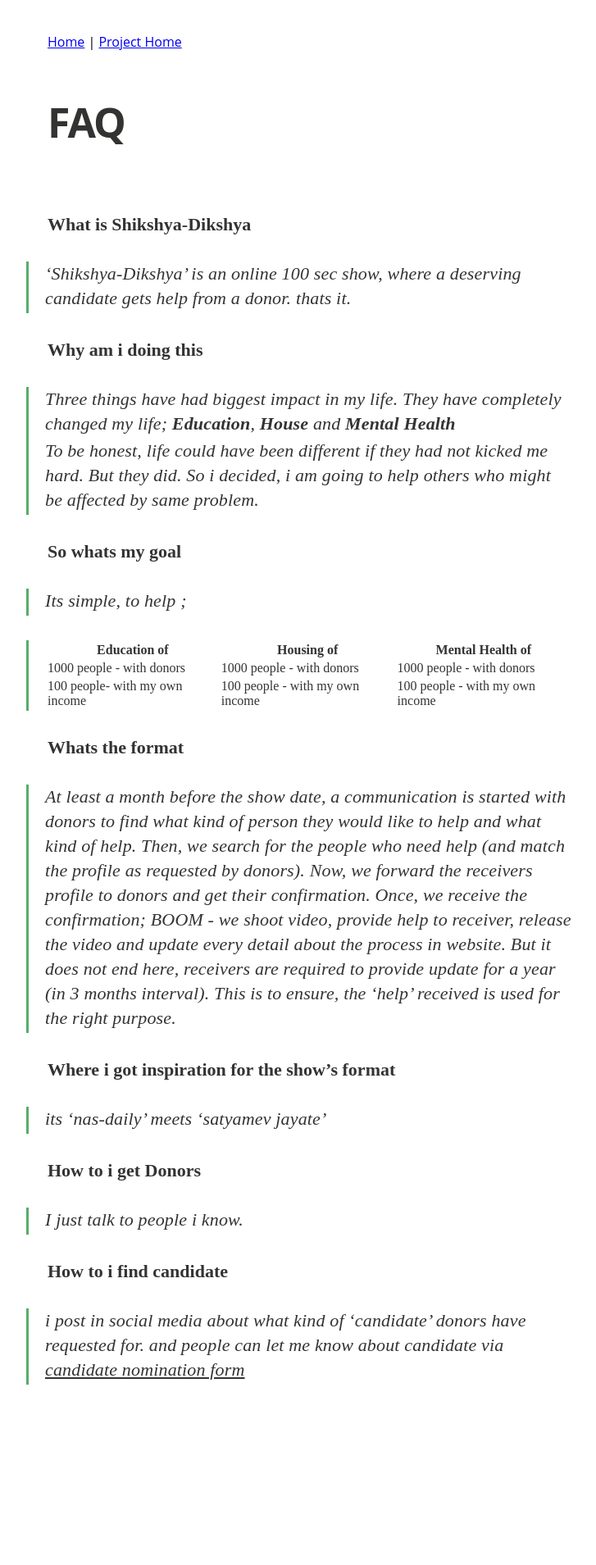
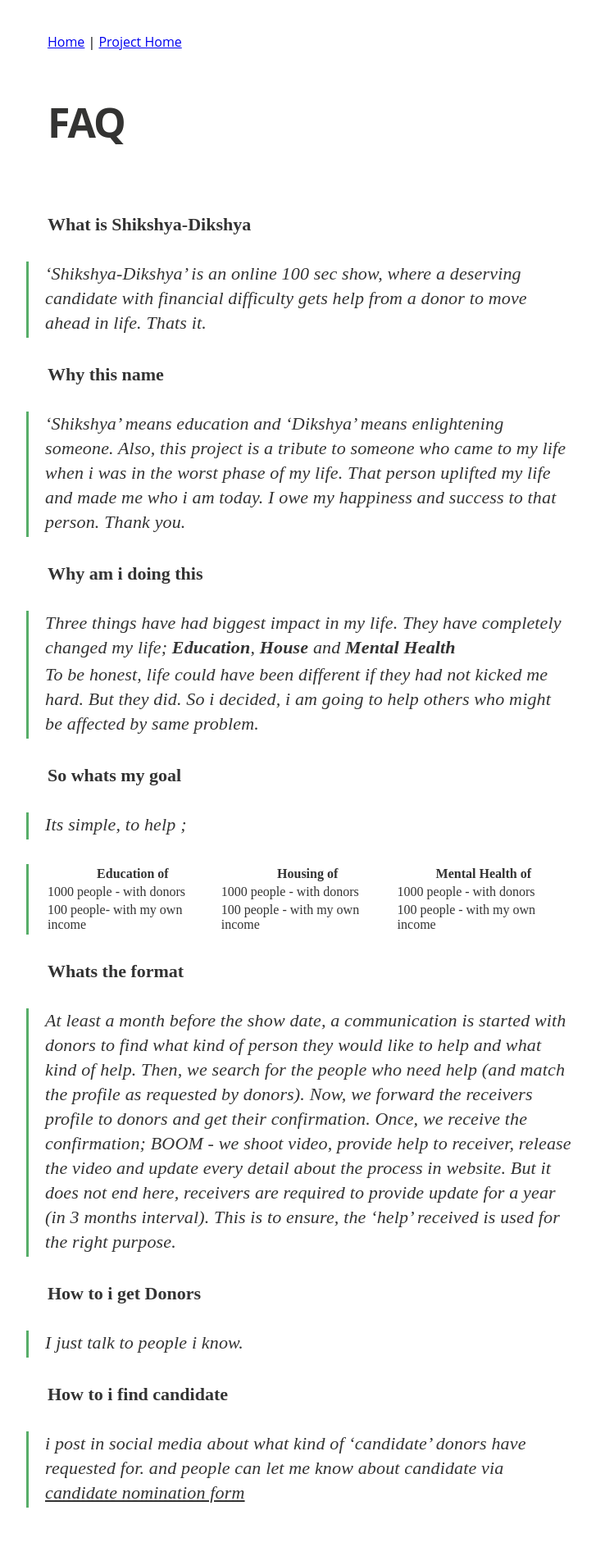
Before and after one commit to kshitijlohani/kshitijlohani.github.io, a Jekyll site: the page built from pages/projects/shikshya-dikshya/faq.md, in a window 1280 px wide. Shown: the whole page at 82% size, without its empty margins (262-989 px from the left). Built offline with Jekyll 4.4.1, drawn with Linux system fonts in a browser that asks for light colours; nearby versions of some CDN libraries; some web fonts are replaced; before the commit the page ends 1759 px from its top, so only the background shows below that.

```diff
--- a/pages/projects/shikshya-dikshya/faq.md
+++ b/pages/projects/shikshya-dikshya/faq.md
@@ -6,7 +6,13 @@ permalink: /shikshya-dikshya/faq/
 
 **What is Shikshya-Dikshya**
 
-> 'Shikshya-Dikshya' is an online 100 sec show, where a deserving candidate gets help from a donor. thats it.
+> 'Shikshya-Dikshya' is an online 100 sec show, where a deserving candidate with financial difficulty gets help from a donor to move ahead in life. Thats it.
+
+**Why this name**
+
+> 'Shikshya' means education and 'Dikshya' means enlightening someone.
+> Also, this project is a tribute to someone who came to my life when i was in the worst phase of my life. That person uplifted my life and made me who i am today. I owe my happiness and success to that person. Thank you.
+
 
 **Why am i doing this**
 
@@ -32,11 +38,6 @@ profile as requested by donors).
 > Now, we forward the receivers profile to donors and get their confirmation. Once, we receive the confirmation; BOOM - we shoot video, provide help to receiver, release the video and update every detail about the process in website.
 > But it does not end here, receivers are required to provide update for a year (in 3 months interval). This is to ensure, the 'help' received is used for the right purpose.
 
-
-**Where i got inspiration for the show's format**
-
-> its 'nas-daily' meets 'satyamev jayate'
-
 **How to i get Donors**
 
 > I just talk to people i know.
```
Also changed, not shown: pages/projects/shikshya-dikshya/fund/sano-prayash.md (added, +21 -0 lines).
